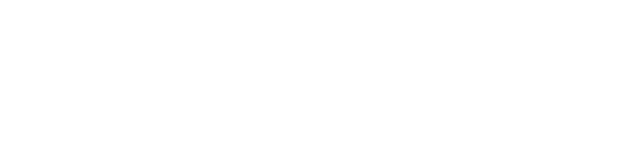
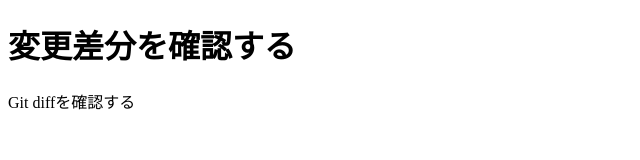
Before and after one commit to yuukiyamagata/git_practice, a plain HTML site: page index.html in a window 1280 px wide. Shown: the whole page, without its empty margins (0-640 px from the left). Drawn offline with Linux system fonts and the light colour scheme.

Commit message:
metaタグの追加とcssファイルの削除

```diff
--- a/index.html
+++ b/index.html
@@ -4,9 +4,11 @@
   <meta charset="UTF-8">
   <meta http-equiv="X-UA-Compatible" content="IE=edge">
   <meta name="viewport" content="width=device-width, initial-scale=1.0">
+  <meta name="description" content="gitのレクチャー">
   <title>Gitのレクチャー</title>
 </head>
 <body>
-
+  <h1>変更差分を確認する</h1>
+  <p>Git diffを確認する</p>
 </body>
 </html>
--- a/styles.css
+++ /dev/null
@@ -1,3 +0,0 @@
-html {
-  font-size: 20em;
-}
```
